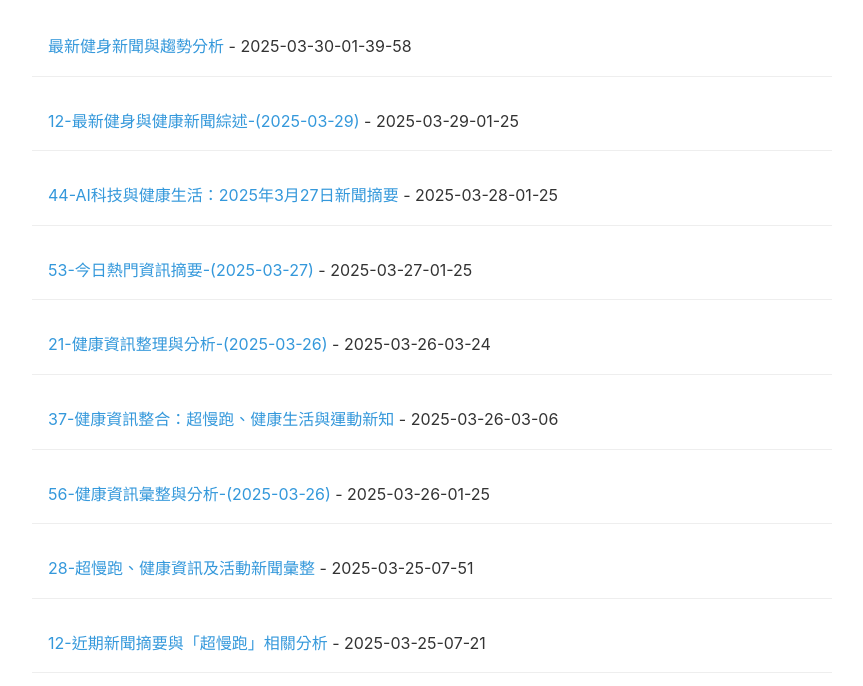
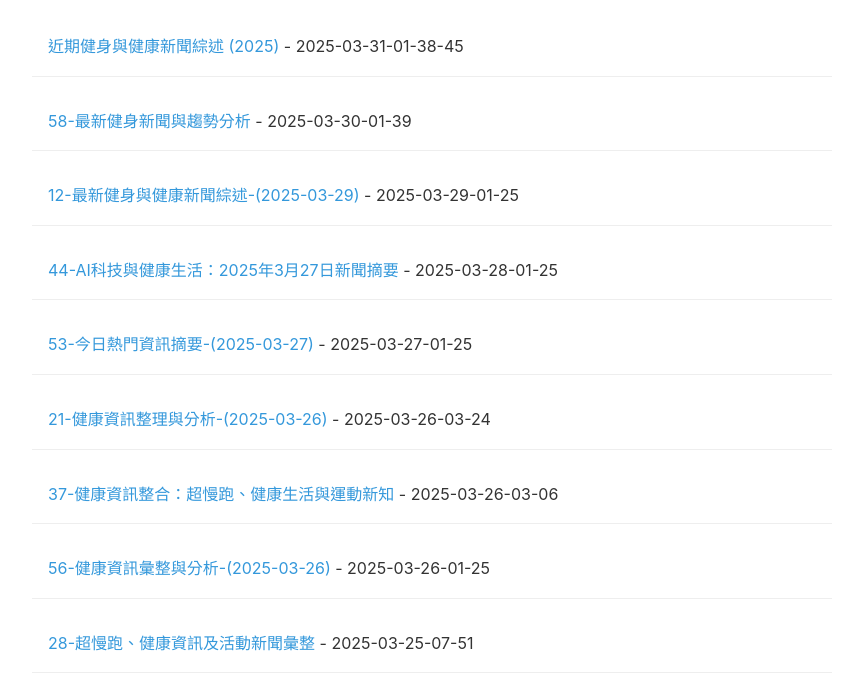
Before and after one commit to online-sile-projects/slowjogging, a plain HTML site: page articles/index.html in a window 1280 px wide. Shown: the part 108-794 px from the top of the page, without its empty margins (208-1071 px from the left). Drawn offline with Linux system fonts and the light colour scheme.

Commit message:
Update article index

```diff
--- a/articles/index.html
+++ b/articles/index.html
@@ -45,7 +45,8 @@
 <body>
     <h1><a href="/">文章目錄</a></h1>
     <ul>
-        <li><a href="2025-03-30-01-39-58-最新健身新聞與趨勢分析.html">最新健身新聞與趨勢分析</a> - 2025-03-30-01-39-58</li>
+        <li><a href="2025-03-31-01-38-45-近期健身與健康新聞綜述-(2025).html">近期健身與健康新聞綜述 (2025)</a> - 2025-03-31-01-38-45</li>
+<li><a href="2025-03-30-01-39-58-最新健身新聞與趨勢分析.html">58-最新健身新聞與趨勢分析</a> - 2025-03-30-01-39</li>
 <li><a href="2025-03-29-01-25-12-最新健身與健康新聞綜述-(2025-03-29).html">12-最新健身與健康新聞綜述-(2025-03-29)</a> - 2025-03-29-01-25</li>
 <li><a href="2025-03-28-01-25-44-AI科技與健康生活：2025年3月27日新聞摘要.html">44-AI科技與健康生活：2025年3月27日新聞摘要</a> - 2025-03-28-01-25</li>
 <li><a href="2025-03-27-01-25-53-今日熱門資訊摘要-(2025-03-27).html">53-今日熱門資訊摘要-(2025-03-27)</a> - 2025-03-27-01-25</li>
```
